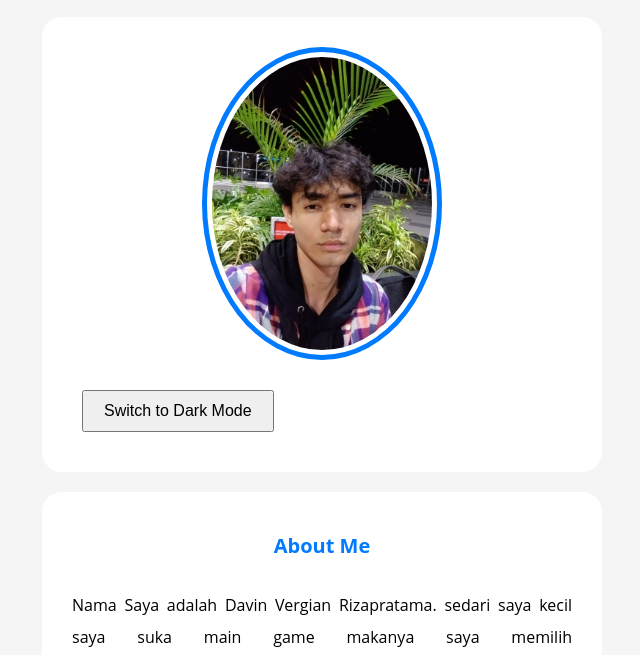
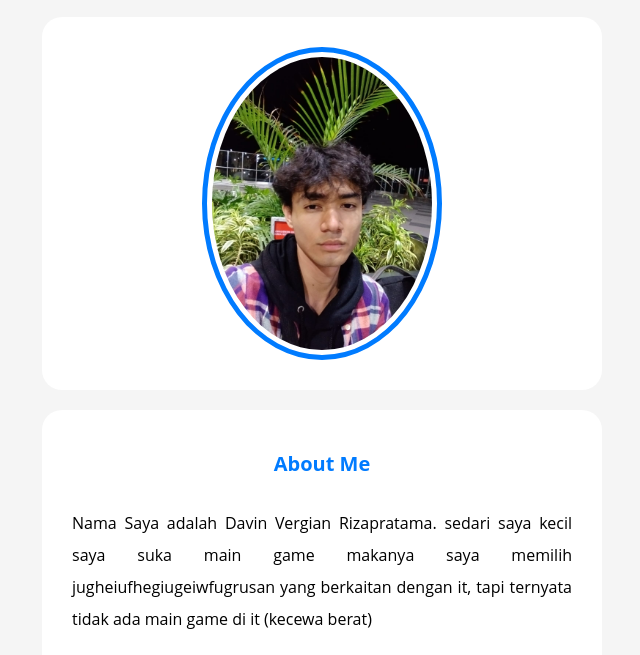
Before and after one commit to DavinVergian/tekweb24_2300016059, a plain HTML site: page Prak1-2/index.html in a window 1280 px wide. Shown: the part 145-800 px from the top of the page, without its empty margins (318-958 px from the left). Drawn offline with Linux system fonts and the light colour scheme.

Commit message:
Tugas Prak 2 CSS

```diff
--- a/Prak1-2/index.html
+++ b/Prak1-2/index.html
@@ -14,7 +14,6 @@
       <figure>
         <img src="Foto.jpg" alt="" width="400" />
       </figure>
-      <button id="toggleBtn">Switch to Dark Mode</button>
     </div>
     <div class="Caption">
       <h3>About Me</h3>
```
